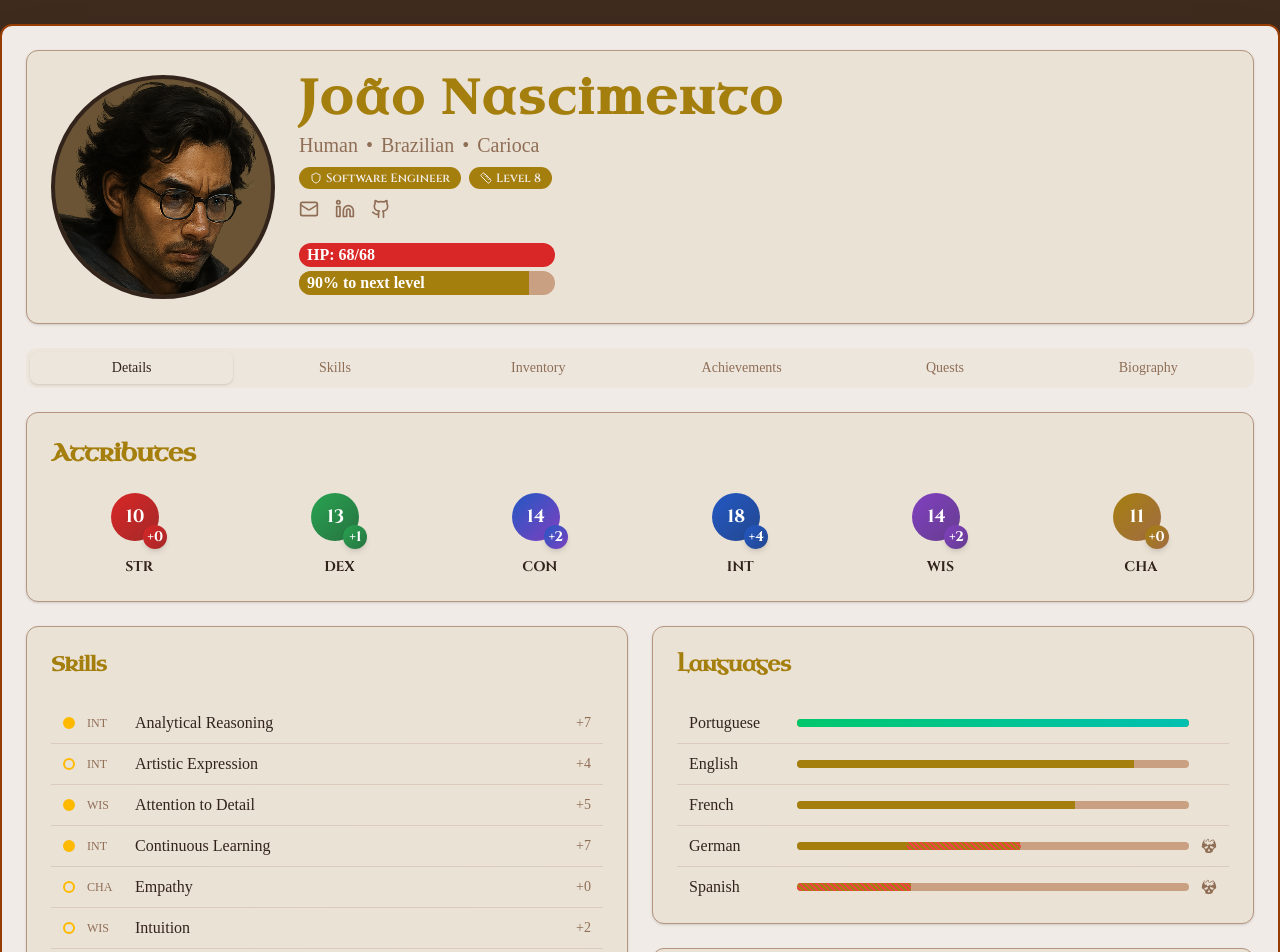
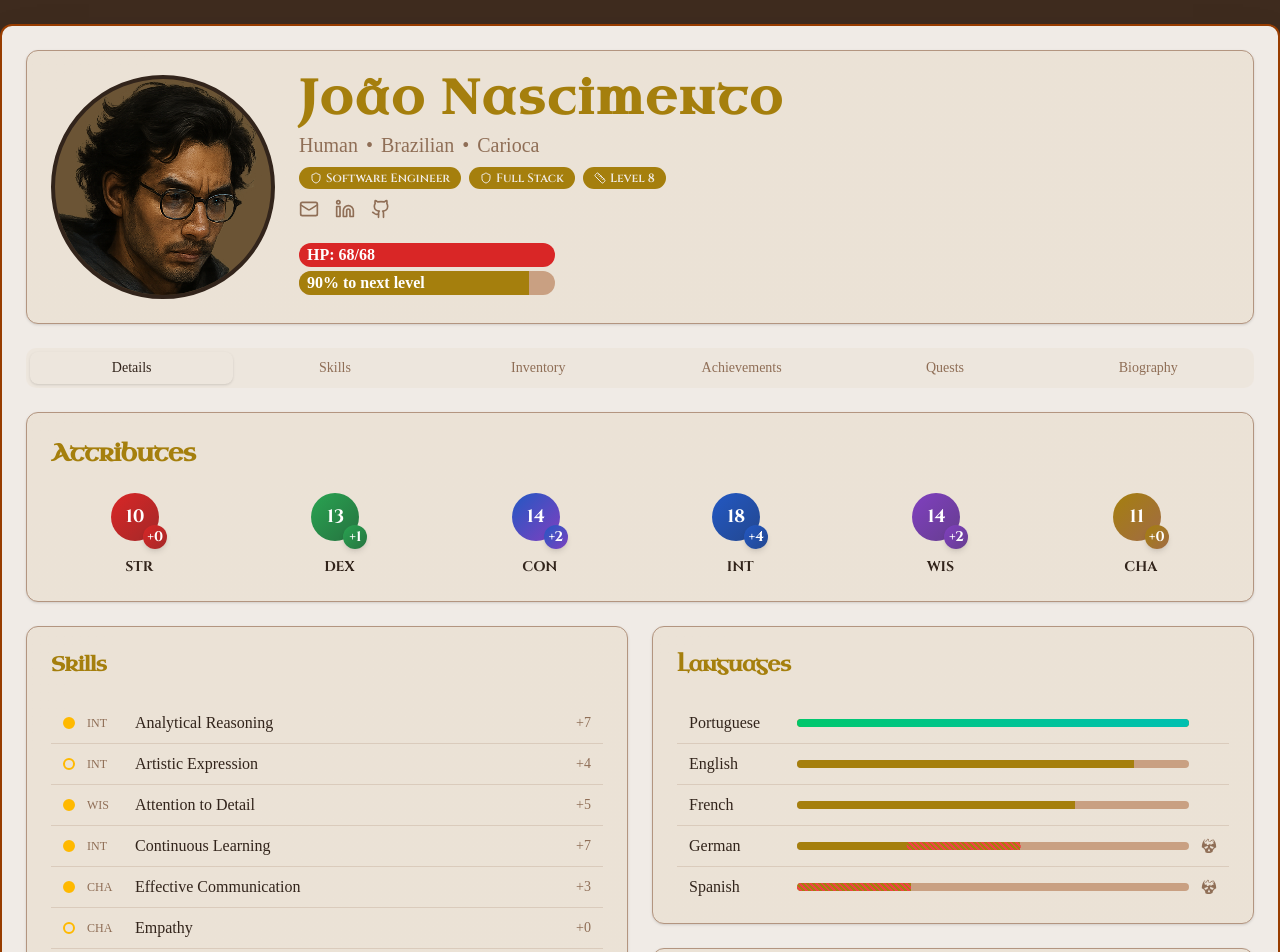
Before and after one commit to joao-mbn/hire-this-hero, a React (Vite) app: page / in a window 1280 px wide. Shown: the top 952 px of the page. Built offline with nearby package versions, Linux system fonts and the light colour scheme; a web font is replaced by a local one.

Commit message:
subclass

```diff
--- a/src/components/header/Header.tsx
+++ b/src/components/header/Header.tsx
@@ -7,6 +7,7 @@ import { HealthBar } from "./HealthBar";
 import { Level } from "./Level";
 import { Profession } from "./Profession";
 import { Race } from "./Race";
+import { Subclass } from "./Subclass";
 
 export function Header() {
   const character = useCharacterContext();
@@ -22,6 +23,7 @@ export function Header() {
         <Race />
         <div className="mb-2 flex flex-wrap justify-center gap-2 lg:justify-start">
           <Profession />
+          <Subclass />
           <Level />
         </div>
         <Contacts />
--- /dev/null
+++ b/src/components/header/Subclass.tsx
@@ -0,0 +1,30 @@
+import { useCharacterContext } from "@/contexts/CharacterContext";
+import { Shield } from "lucide-react";
+import {
+  Effects,
+  TooltipContentResultDescription,
+} from "../TooltipContentResultDescription";
+import { Badge } from "../ui/badge";
+import { Tooltip, TooltipContent, TooltipTrigger } from "../ui/tooltip";
+
+export function Subclass() {
+  const character = useCharacterContext();
+
+  return (
+    <Tooltip>
+      <TooltipTrigger>
+        <Badge variant="default" className="font-cinzel">
+          <Shield className="mr-1 h-3 w-3" />
+          {character.profession.subclass.name}
+        </Badge>
+      </TooltipTrigger>
+      <TooltipContent>
+        <TooltipContentResultDescription
+          results={<Effects effects={character.profession.subclass.effects} />}
+          description={character.profession.subclass.description}
+          title="Effects"
+        />
+      </TooltipContent>
+    </Tooltip>
+  );
+}
--- a/src/data/character.json
+++ b/src/data/character.json
@@ -48,16 +48,23 @@
   },
   "profession": {
     "name": "Software Engineer",
-    "subclass": "Full Stack",
+    "subclass": {
+      "name": "Full Stack",
+      "description": "Full Stack Software Engineers are the most versatile and well-rounded of all Software Engineers, knowledgeable in many of the different arcane arts of Software Development. \n\nHowever, their abilities fall short when it comes to design full-fledged complex systems operating at scale.\n\nThey're an excellent choice for small teams or teams that work on many different projects of lower complexity.",
+      "effects": [
+        "Choose 1 skill proficiency between: Continuous Learning, Intuition and Effective Communication",
+        "For all these features, you can go up to level 3, if you haven't reached that level already: Backend Programming Language, Frontend Programming Language, SQL Fundamentals, Git, Cloud Platform."
+      ]
+    },
     "description": "Software Engineers bend reality by writing runes in a strange language over electrified rocks.\n\nTheir drink of choice for these long rituals is coffee, that has potentially dangerous effects on the uninitiated, but a fuel in the mouth of these conjurers. Their minds are forged by endless debugging and their bodies are hardened by prolonged sitting sessions.\n\nThis class gives little attention to armor and use little more than the most basic they can get away with. They generally wield Laptops as their weapon of choice, opting for Desktop PCs for bulkier builds. Inumerous builds are possible, leveraging a wide range of skills, from analytical, to creative and interpersonal.",
     "effects": [
       "Hit Die: d8",
       "Immunity to Caffeine",
-      "Advantages on Constitution and Intelligence saving throws",
+      "Advantage on Intelligence Saving Throws",
       "Armor Proficiencies: Gym Outfits, Casual Clothes",
       "Weapon Proficiencies: Laptops, Desktop PCs",
       "Choose 3 skill proficiencies between: Analytical Reasoning, Continuous Learning, Leadership, Attention to Detail, Artistic Expression and Strategic Planning.",
-      "Subclass: Choose at Level 3 - Frontend, Backend, Full Stack, DevOps, Mobile, Embedded Systems, OS Development, Game Development or Engineering Management"
+      "Subclass: Choose at Level 3 - Frontend, Backend, Full Stack, DevOps, Mobile, Embedded Systems, OS Development, Game Development, ML/AI or Engineering Management"
     ]
   },
   "alignment": "True Neutral",
@@ -139,10 +146,10 @@
       "proficient": false
     },
     {
-      "name": "Social Reading",
+      "name": "Effective Communication",
       "description": "Understanding people's motives, communicating effectively, and building meaningful relationships",
       "attribute": "charisma",
-      "proficient": false
+      "proficient": true
     },
     {
       "name": "Continuous Learning",
@@ -166,7 +173,7 @@
       "name": "Strategic Planning",
       "description": "Creating long-term plans, designing systems, and managing complex projects with foresight",
       "attribute": "intelligence",
-      "proficient": false
+      "proficient": true
     },
     {
       "name": "Leadership",
--- a/src/data/types.ts
+++ b/src/data/types.ts
@@ -113,6 +113,11 @@ export interface Profession {
   name: string;
   description: string;
   effects: string[];
+  subclass: {
+    name: string;
+    description: string;
+    effects: string[];
+  };
 }
 
 export interface Experience {
```
